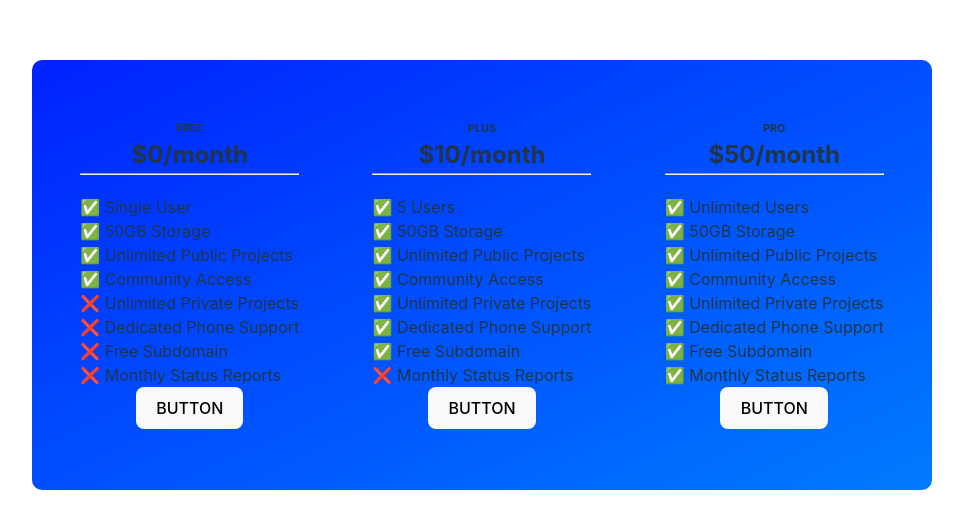
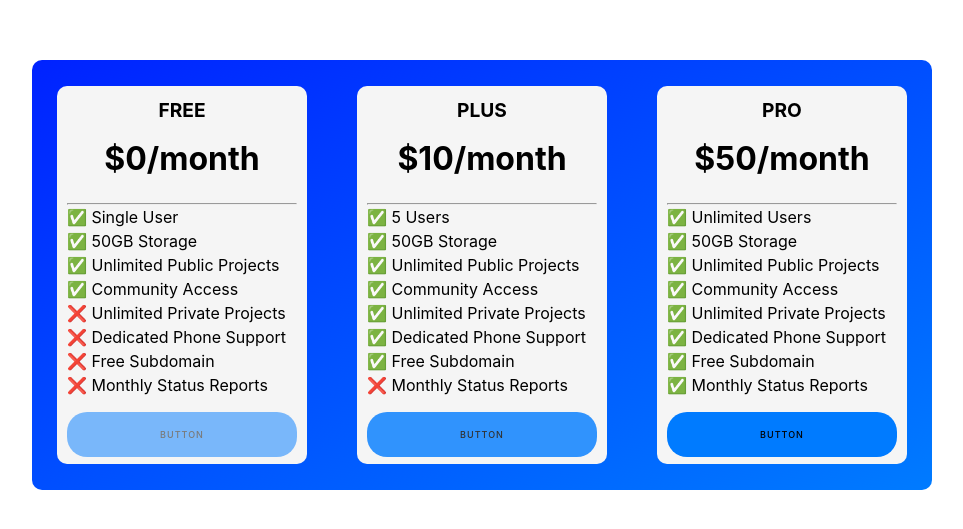
Before and after one commit to SelvakumarBoominathan/React, a React (Vite) app in the folder React Pricecard/: page / in a window 1280 px wide. Shown: the part 125-654 px from the top of the page, without its empty margins (158-1121 px from the left). Built offline with nearby package versions, Linux system fonts and the light colour scheme.

Commit message:
Update App.css

```diff
--- a/React Pricecard/src/App.css
+++ b/React Pricecard/src/App.css
@@ -28,12 +28,11 @@ body {
   background-image: linear-gradient(to bottom right, #0022ff, #007bff);
   justify-content: space-evenly;
   border-radius: 10px;
+
 }
 
 
-#Details-container1,
-#Details-container2,
-#Details-container3 {
+#card-details {
   background-color: whitesmoke;
   color: black;
   padding: 10px;
@@ -43,9 +42,10 @@ body {
   transition: transform 0.3s ease;
 }
 
-.card-details:hover {
+#card-details:hover {
   transform: scale(1.1)
 }
+
 
 ul {
   list-style-type: none;
@@ -55,28 +55,39 @@ li {
   text-align: left;
 }
 
+#card-details h6 {
+  font-size: 1.2em;
+  margin-bottom: 10px;
+}
 
-#Details-container1>button,
-#Details-container2>button,
-#Details-container3>button {
+#card-details h2 {
+  font-size: 2em;
+  margin-bottom: 20px;
+}
+
+
+#card-details button {
   width: 100%;
   height: 45px;
   border-radius: 20px;
   margin-top: 15px;
   background-color: #007bff;
-  opacity: 0.5;
   font-size: xx-small;
   letter-spacing: 1px;
 }
 
-#Details-container2>button {
+.card-details button:hover {
+  background-color: #0056b3;
+}
+
+
+.card-details-1>button {
+  opacity: 0.5;
+}
+.card-details-2>button {
   opacity: 0.8;
 }
 
-#Details-container3>button {
+.card-details-3>button {
   opacity: 1;
 }
-
-hr {
-  margin-bottom: 20px;
-}
```
